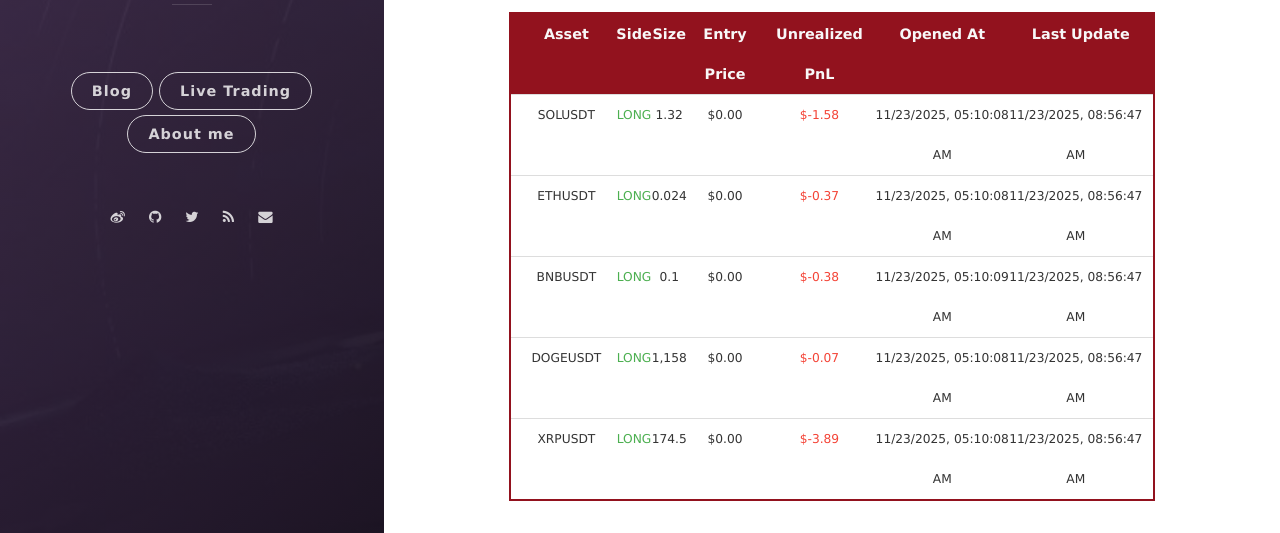
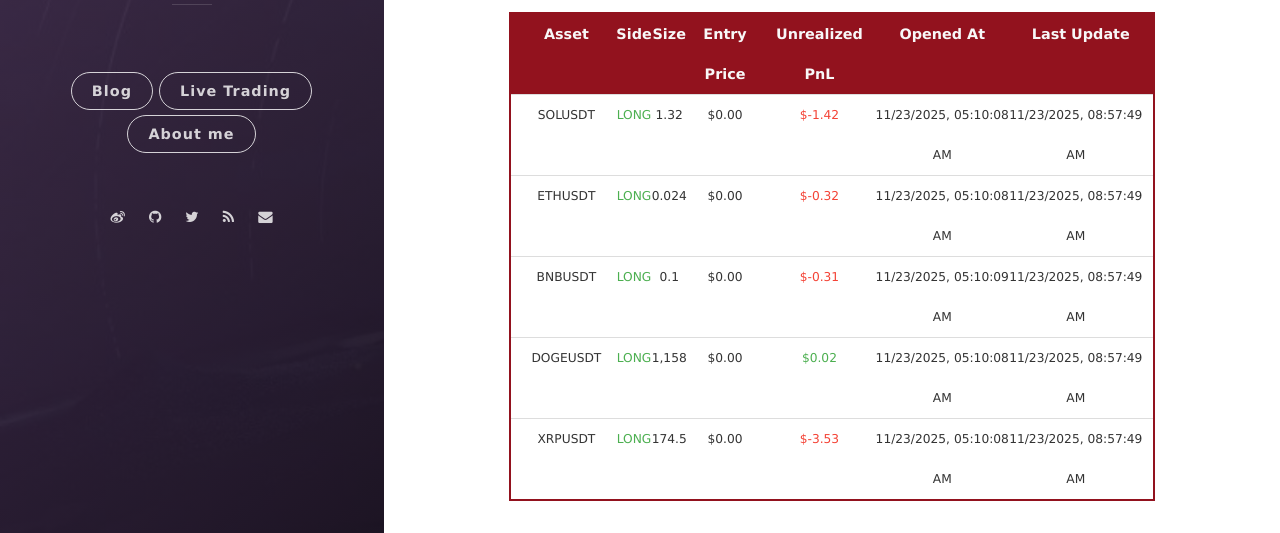
Before and after one commit to leeyegy/leeyegy.github.io, a Jekyll site: the page built from live-trading.html, in a window 1280 px wide and 1188 px high. Shown: the part 587-1120 px from the top of the window. Built offline with Jekyll 4.4.1, drawn with Linux system fonts in a browser that asks for light colours; nearby versions of some CDN libraries.

Commit message:
AccountMonitor: refresh positions 2025-11-23T16:57:49+08:00

```diff
--- a/assets/data/binance/positions.json
+++ b/assets/data/binance/positions.json
@@ -4,44 +4,44 @@
     "side": "LONG",
     "size": 1.32,
     "entryPrice": 0.0,
-    "unrealizedPnl": -1.58283817,
+    "unrealizedPnl": -1.42339752,
     "openedAt": "2025-11-23T13:10:08+08:00",
-    "reportedAt": "2025-11-23T16:56:47+08:00"
+    "reportedAt": "2025-11-23T16:57:49+08:00"
   },
   {
     "symbol": "ETHUSDT",
     "side": "LONG",
     "size": 0.024,
     "entryPrice": 0.0,
-    "unrealizedPnl": -0.36663172,
+    "unrealizedPnl": -0.3216,
     "openedAt": "2025-11-23T13:10:08+08:00",
-    "reportedAt": "2025-11-23T16:56:47+08:00"
+    "reportedAt": "2025-11-23T16:57:49+08:00"
   },
   {
     "symbol": "BNBUSDT",
     "side": "LONG",
     "size": 0.1,
     "entryPrice": 0.0,
-    "unrealizedPnl": -0.37753378,
+    "unrealizedPnl": -0.308,
     "openedAt": "2025-11-23T13:10:09+08:00",
-    "reportedAt": "2025-11-23T16:56:47+08:00"
+    "reportedAt": "2025-11-23T16:57:49+08:00"
   },
   {
     "symbol": "DOGEUSDT",
     "side": "LONG",
     "size": 1158.0,
     "entryPrice": 0.0,
-    "unrealizedPnl": -0.07117068,
+    "unrealizedPnl": 0.02316,
     "openedAt": "2025-11-23T13:10:08+08:00",
-    "reportedAt": "2025-11-23T16:56:47+08:00"
+    "reportedAt": "2025-11-23T16:57:49+08:00"
   },
   {
     "symbol": "XRPUSDT",
     "side": "LONG",
     "size": 174.5,
     "entryPrice": 0.0,
-    "unrealizedPnl": -3.89135,
+    "unrealizedPnl": -3.52792757,
     "openedAt": "2025-11-23T13:10:08+08:00",
-    "reportedAt": "2025-11-23T16:56:47+08:00"
+    "reportedAt": "2025-11-23T16:57:49+08:00"
   }
 ]
```
